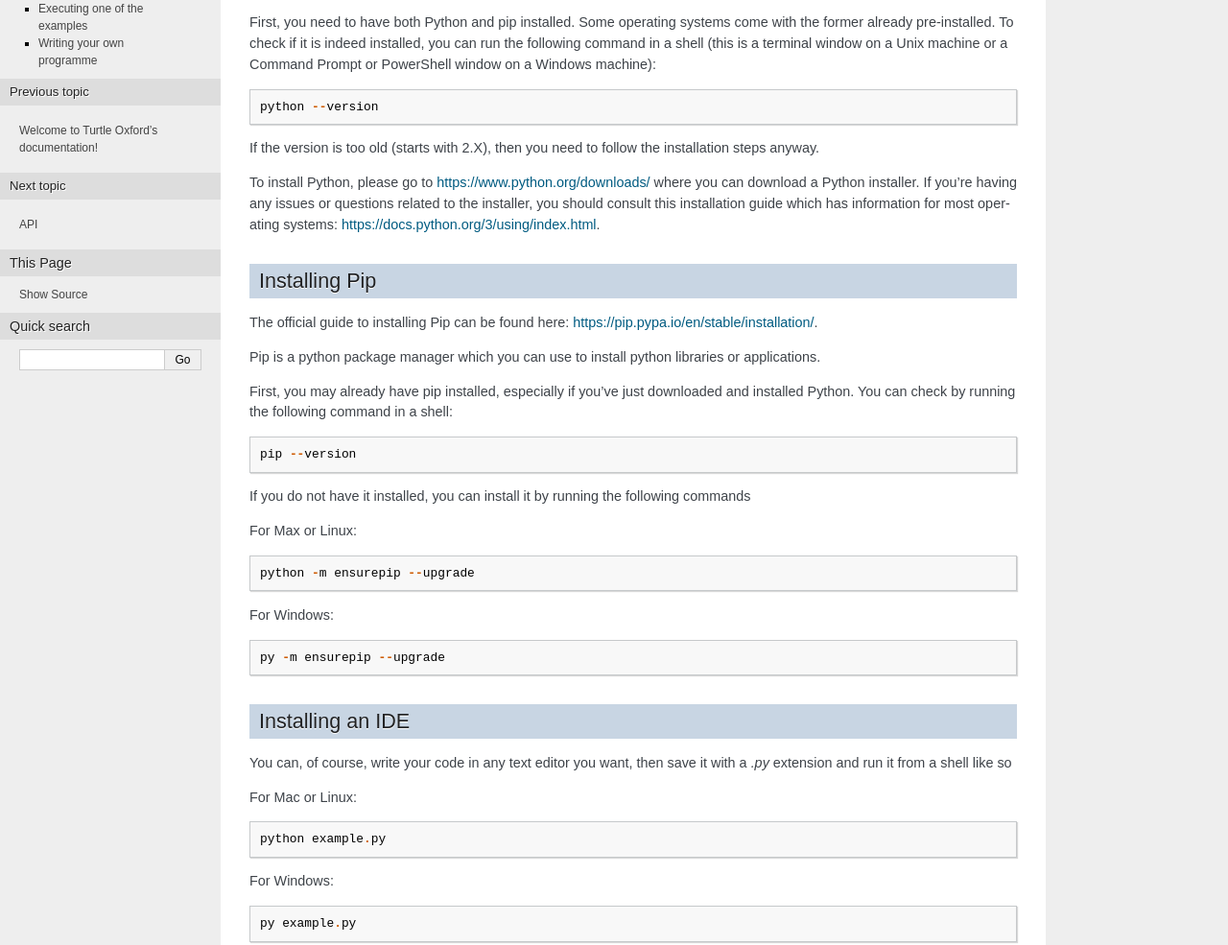
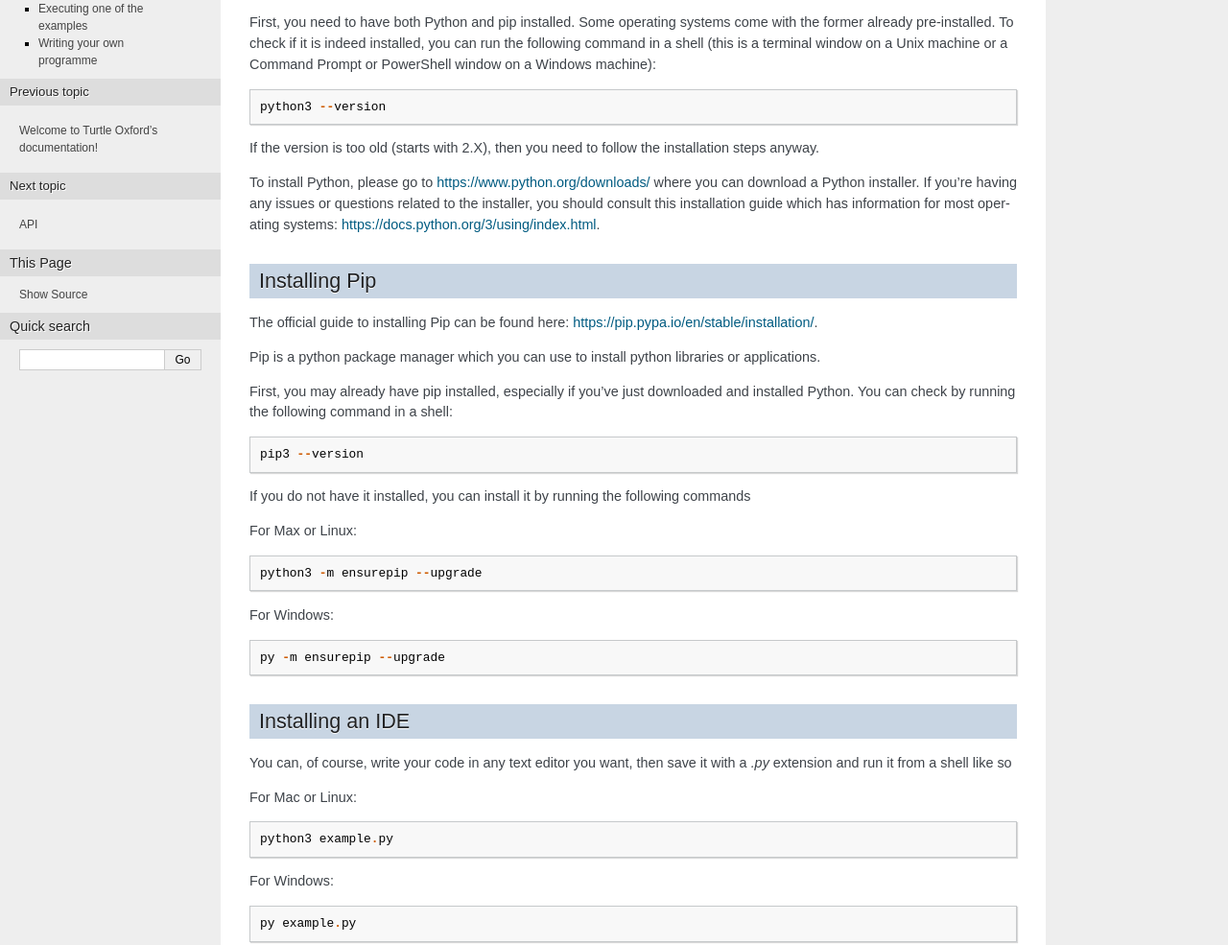
Before and after one commit to turtleoxford/turtle-python, a Sphinx documentation site: the page built from doc/source/usage.rst, in a window 1280 px wide and 1400 px high. Shown: the part 198-1183 px from the top of the window at 96% size. Built offline with Sphinx 7.4.7, drawn with Linux system fonts in a browser that asks for light colours.

Commit message:
Generate documentation with specific python version (#8)
* Add support for keyboard input

* use reset

* Add a few new/old turtle functions

* reformat

* Add sphinx configs for documentation

* Add sphinx documentation

* change docs to point to python3 specifically and regenerate sphinx resources

* remove redundant on_press

```diff
--- a/doc/source/usage.rst
+++ b/doc/source/usage.rst
@@ -10,7 +10,7 @@ A good place to start is to consult the official Python starter documentation he
 First, you need to have both Python and pip installed. Some operating systems come with the former already pre-installed. To check if it is indeed installed,
 you can run the following command in a shell (this is a terminal window on a Unix machine or a Command Prompt or PowerShell window on a Windows machine)::
 
-    python --version
+    python3 --version
 
 If the version is too old (starts with 2.X), then you need to follow the installation steps anyway.
 
@@ -27,14 +27,14 @@ Pip is a python package manager which you can use to install python libraries or
 
 First, you may already have pip installed, especially if you've just downloaded and installed Python. You can check by running the following command in a shell::
 
-    pip --version
+    pip3 --version
 
 
 If you do not have it installed, you can install it by running the following commands
 
 For Max or Linux::
 
-    python -m ensurepip --upgrade
+    python3 -m ensurepip --upgrade
 
 For Windows::
 
@@ -49,7 +49,7 @@ You can, of course, write your code in any text editor you want, then save it wi
 
 For Mac or Linux::
 
-    python example.py
+    python3 example.py
 
 For Windows::
 
@@ -68,7 +68,7 @@ The code for Turtle Oxford is hosted entirely on GitHub at the following address
 
 You can install the package in a shell, using pip with the following command::
 
-    pip install git+https://github.com/turtleoxford/turtle-python.git
+    pip3 install git+https://github.com/turtleoxford/turtle-python.git
 
 
 =============================
@@ -80,7 +80,7 @@ and then running the following command in a shell (`draw_pause.py` is just one o
 
 On Mac or Linux::
 
-    python draw_pause.py
+    python3 draw_pause.py
 
 Or on Windows::
 
```
Also changed, not shown: turtle_oxford.py (+0 -7 lines), 11 other files.
